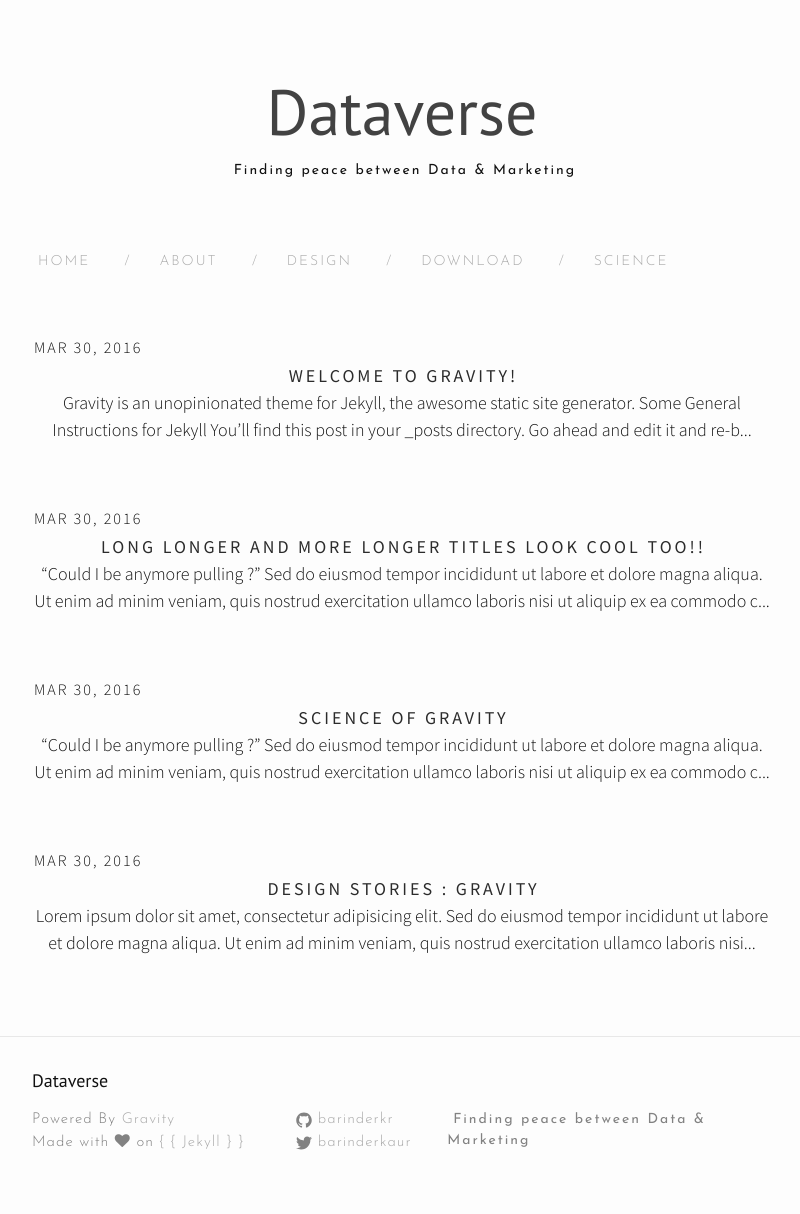
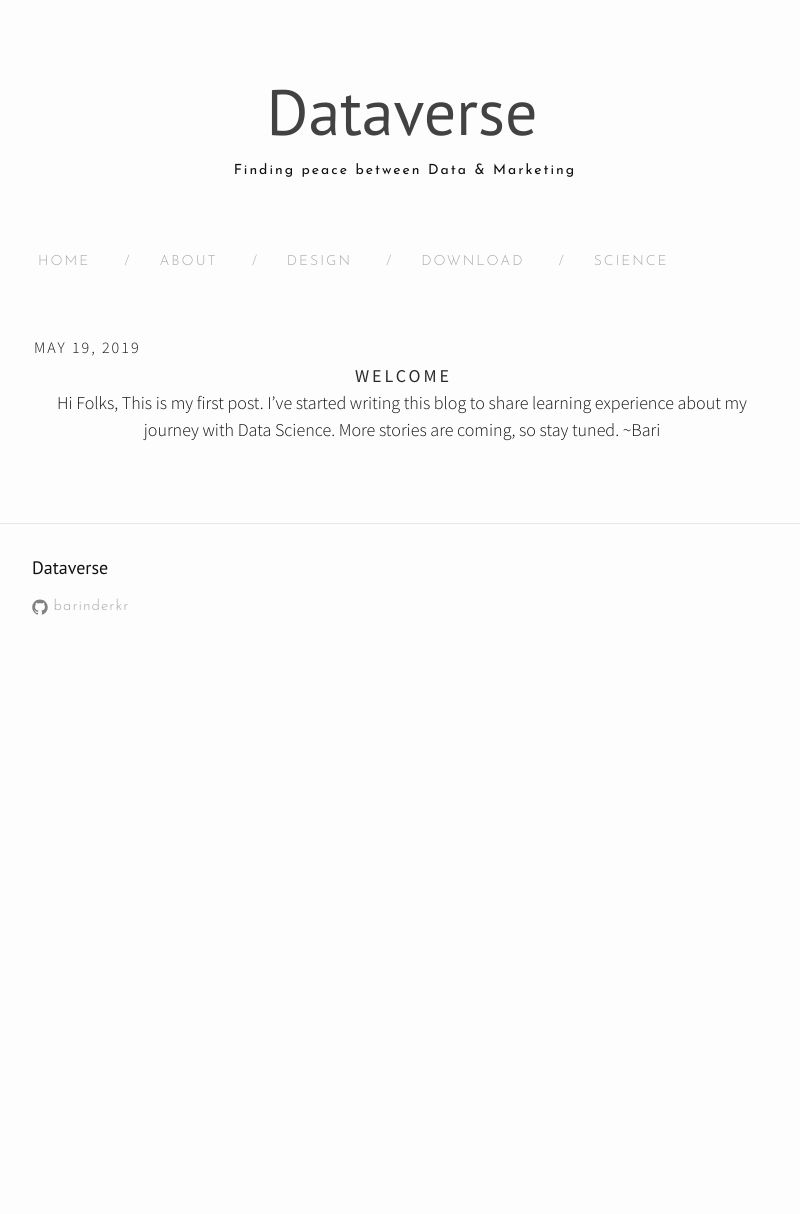
Before and after one commit to barinderkr/barinderkr.github.io, a Jekyll site: the page built from index.html, in a window 1280 px wide. Shown: the whole page, without its empty margins (238-1038 px from the left). Built offline with Jekyll 4.4.1, drawn with Linux system fonts in a browser that asks for light colours; nearby versions of some CDN libraries; the list of posts is cut into pages by our own code; after the commit the page ends 900 px from its top, so only the background shows below that.

Commit message:
First post

```diff
--- a/_config.yml
+++ b/_config.yml
@@ -11,7 +11,7 @@
 description: Finding peace between Data & Marketing
 baseurl: "" # the subpath of your site, e.g. /blog
 url: "https://barinder.me" # the base hostname & protocol for your site
-twitter_username: barinderkaur
+twitter_username:
 github_username:  barinderkr
 paginate: 5
 theme-dark: false #Set to true to change to dark website theme
--- a/_includes/footer.html
+++ b/_includes/footer.html
@@ -5,14 +5,6 @@
     <h2 class="footer-heading small-site-title">{{ site.title }}</h2>
 
     <div class="footer-col-wrapper">
-      <div class="footer-col footer-col-1">
-        <ul class="contact-list footer-content">
-          <li>Powered By <a href="http://github.com/hemangsk/Gravity">Gravity</a></li>
-          <li>Made with <i class="fa fa-heart"></i> on <a href="http://jekyllrb.com"><span>{ { Jekyll } }</a></span></li>
-
-
-        </ul>
-      </div>
 
       <div class="footer-col footer-col-2 footer-content">
         <ul class="social-media-list">
@@ -30,9 +22,7 @@
         </ul>
       </div>
 
-      <div class="footer-col footer-col-3 site-description">
-        <p>{{ site.description }}</p>
-      </div>
+
     </div>
 
   </div>
--- a/_posts/2016-03-30-design-stories.markdown
+++ /dev/null
@@ -1,14 +0,0 @@
----
-layout: post
-title:  "Design Stories : Gravity"
-date:   2016-03-30 19:45:31 +0530
-categories: ["design", "science", "life"]
-author: "Hemang Kumar"
----
-Lorem ipsum dolor sit amet, consectetur adipisicing elit.
-
-Sed do eiusmod tempor incididunt ut labore et dolore magna aliqua. Ut enim ad minim veniam, quis nostrud exercitation ullamco laboris nisi ut aliquip ex ea commodo consequat.
-
- Duis aute irure dolor in reprehenderit in voluptate velit esse cillum dolore eu fugiat nulla pariatur. Excepteur sint occaecat cupidatat non proident, sunt in culpa qui officia deserunt mollit anim id est laborum.
-
-Lorem ipsum dolor sit amet, consectetur adipisicing elit, sed do eiusmod tempor incididunt ut labore et dolore magna aliqua. Ut enim ad minim veniam, quis nostrud exercitation ullamco laboris nisi ut aliquip ex ea commodo consequat. Duis aute irure dolor in reprehenderit in voluptate velit esse cillum dolore eu fugiat nulla pariatur. Excepteur sint occaecat cupidatat non proident, sunt in culpa qui officia deserunt mollit anim id est laborum.
--- a/_posts/2016-03-30-science.markdown
+++ /dev/null
@@ -1,14 +0,0 @@
----
-layout: post
-title:  "Science of Gravity"
-date:   2016-03-30 19:45:31 +0530
-categories: science
-author: "Chandler Bing"
----
-"Could I be anymore pulling ?"
-
-Sed do eiusmod tempor incididunt ut labore et dolore magna aliqua. Ut enim ad minim veniam, quis nostrud exercitation ullamco laboris nisi ut aliquip ex ea commodo consequat.
-
- Duis aute irure dolor in reprehenderit in voluptate velit esse cillum dolore eu fugiat nulla pariatur. Excepteur sint occaecat cupidatat non proident, sunt in culpa qui officia deserunt mollit anim id est laborum.
-
-Lorem ipsum dolor sit amet, consectetur adipisicing elit, sed do eiusmod tempor incididunt ut labore et dolore magna aliqua. Ut enim ad minim veniam, quis nostrud exercitation ullamco laboris nisi ut aliquip ex ea commodo consequat. Duis aute irure dolor in reprehenderit in voluptate velit esse cillum dolore eu fugiat nulla pariatur. Excepteur sint occaecat cupidatat non proident, sunt in culpa qui officia deserunt mollit anim id est laborum.
--- a/_posts/2016-03-30-science0.markdown
+++ /dev/null
@@ -1,14 +0,0 @@
----
-layout: post
-title:  "Long Longer and more Longer titles look cool too!!"
-date:   2016-03-30 19:45:31 +0530
-categories: science
-author: "Chandler Bing"
----
-"Could I be anymore pulling ?"
-
-Sed do eiusmod tempor incididunt ut labore et dolore magna aliqua. Ut enim ad minim veniam, quis nostrud exercitation ullamco laboris nisi ut aliquip ex ea commodo consequat.
-
- Duis aute irure dolor in reprehenderit in voluptate velit esse cillum dolore eu fugiat nulla pariatur. Excepteur sint occaecat cupidatat non proident, sunt in culpa qui officia deserunt mollit anim id est laborum.
-
-Lorem ipsum dolor sit amet, consectetur adipisicing elit, sed do eiusmod tempor incididunt ut labore et dolore magna aliqua. Ut enim ad minim veniam, quis nostrud exercitation ullamco laboris nisi ut aliquip ex ea commodo consequat. Duis aute irure dolor in reprehenderit in voluptate velit esse cillum dolore eu fugiat nulla pariatur. Excepteur sint occaecat cupidatat non proident, sunt in culpa qui officia deserunt mollit anim id est laborum.
--- a/_posts/2016-03-30-welcome-to-jekyll.markdown
+++ /dev/null
@@ -1,29 +0,0 @@
----
-layout: post
-title:  "Welcome to Gravity!"
-date:   2016-03-30 19:45:31 +0530
-categories: jekyll update
----
-Gravity is an unopinionated theme for Jekyll, the awesome static site generator.
-
-Some General Instructions for Jekyll
-
-You’ll find this post in your `_posts` directory. Go ahead and edit it and re-build the site to see your changes. You can rebuild the site in many different ways, but the most common way is to run `jekyll serve`, which launches a web server and auto-regenerates your site when a file is updated.
-
-To add new posts, simply add a file in the `_posts` directory that follows the convention `YYYY-MM-DD-name-of-post.ext` and includes the necessary front matter. Take a look at the source for this post to get an idea about how it works.
-
-Jekyll also offers powerful support for code snippets:
-
-{% highlight ruby %}
-def print_hi(name)
-  puts "Hi, #{name}"
-end
-print_hi('Tom')
-#=> prints 'Hi, Tom' to STDOUT.
-{% endhighlight %}
-
-Check out the [Jekyll docs][jekyll-docs] for more info on how to get the most out of Jekyll. File all bugs/feature requests at [Jekyll’s GitHub repo][jekyll-gh]. If you have questions, you can ask them on [Jekyll Talk][jekyll-talk].
-
-[jekyll-docs]: http://jekyllrb.com/docs/home
-[jekyll-gh]:   https://github.com/jekyll/jekyll
-[jekyll-talk]: https://talk.jekyllrb.com/
--- /dev/null
+++ b/_posts/2019-05-20-welcome.markdown
@@ -0,0 +1,13 @@
+---
+layout: post
+title:  "Welcome"
+date:   2019-05-19 9:45:31 +0530
+---
+Hi Folks,
+
+This is my first post.
+
+I've started writing this blog to share learning experience about my journey with Data Science.
+More stories are coming, so stay tuned.
+
+ ~Bari
```
Also changed, not shown: 12 other files.
